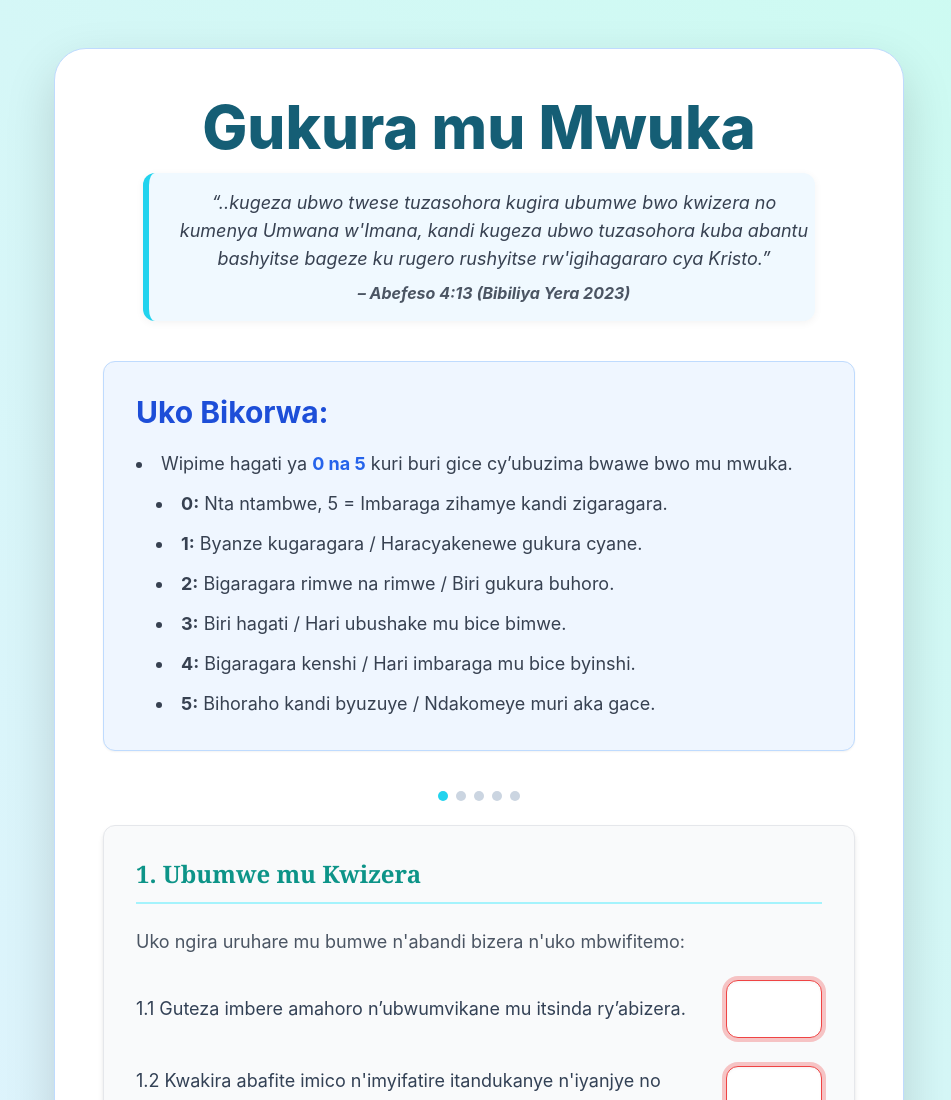
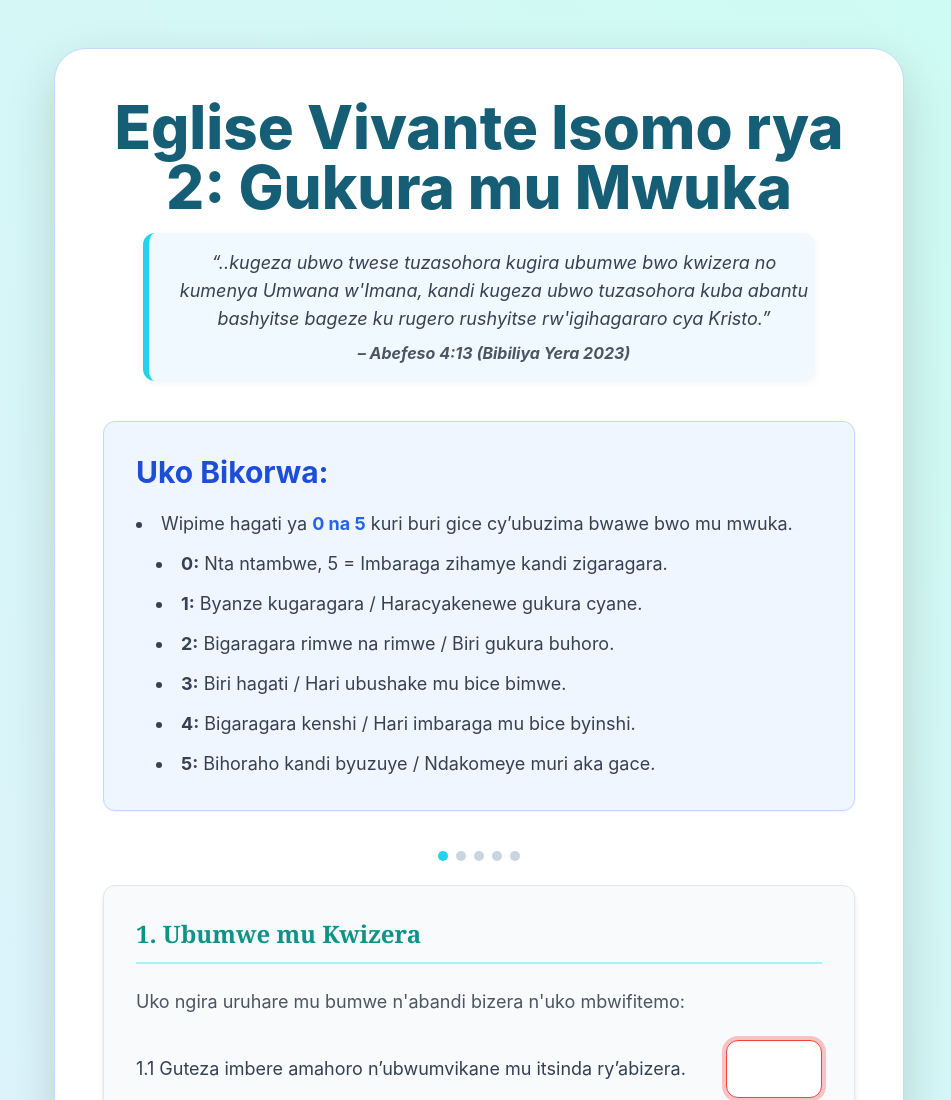
Before and after one commit to Alphonse6/spiritual_maturity_v.1, a plain HTML site: page index.html in a window 1280 px wide. Shown: the top 1100 px of the page, without its empty margins (161-1112 px from the left). Drawn offline with nearby package versions, Linux system fonts and the light colour scheme.

Commit message:
Update index.html
 Eglise Vivante Isomo rya 2: Gukura mu Mwuka

```diff
--- a/index.html
+++ b/index.html
@@ -3,8 +3,7 @@
 <head>
     <meta charset="UTF-8">
     <meta name="viewport" content="width=device-width, initial-scale=1.0">
-     <title>Eglise Vivante :Isomo rya 2 Gukura mu Mwuka</title>
-    <title>Suzuma aho ugeze mu gukura mu Mwuka</title>
+     <title>Eglise Vivante :Gukura mu Mwuka</title>
     <!-- Tailwind CSS CDN -->
     <script src="https://cdn.tailwindcss.com"></script>
     <style>
@@ -216,7 +215,7 @@
     <div class="container-wrapper">
         <header class="text-center mb-6 md:mb-10">
             <h1 class="text-3xl sm:text-4xl md:text-5xl lg:text-6xl font-extrabold text-cyan-800 leading-tight mb-2 md:mb-4">
-                Gukura mu Mwuka
+                Eglise Vivante Isomo rya 2: Gukura mu Mwuka
             </h1>
 
             <blockquote class="text-sm sm:text-base md:text-lg text-gray-700 italic mx-auto max-w-xl md:max-w-2xl">
```
